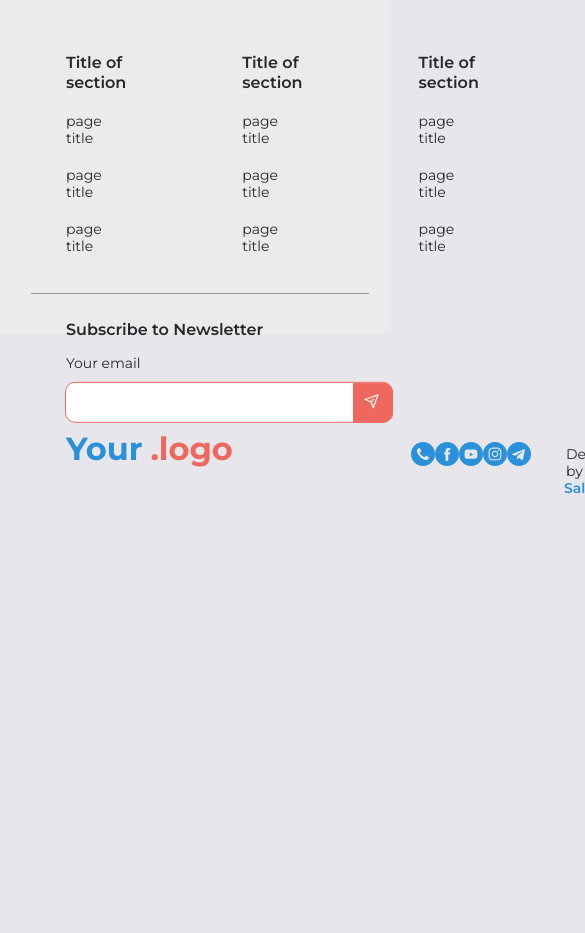
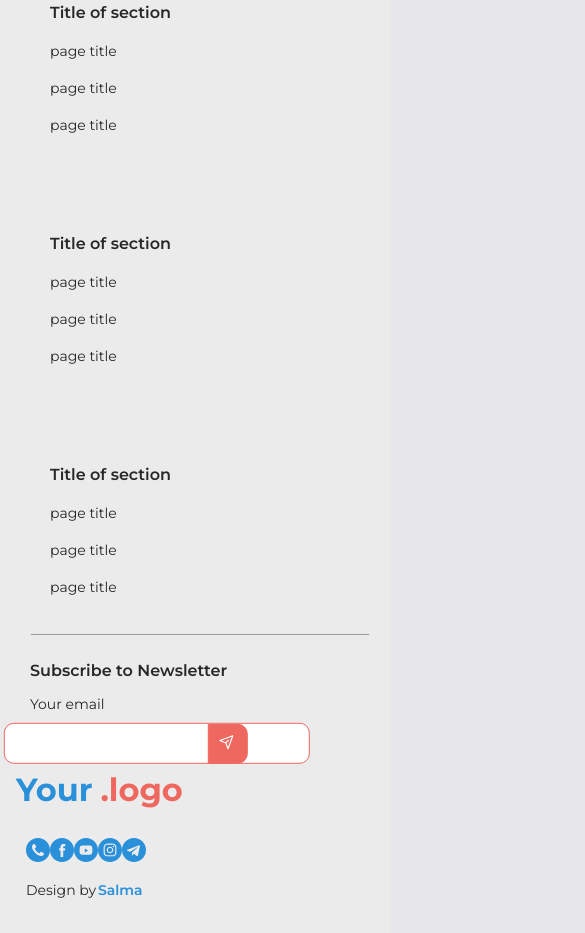
Before and after one commit to Devsalmasaeed/Hotel-Booking-app, a plain HTML site: page index.html in a window 390 px wide. Shown: the part 5614-6547 px from the top of the page, 585 px wide, since content can reach past the window. Before the commit the page ends 6111 px from the top, so only its background shows below. Drawn offline with Linux system fonts and the light colour scheme.

Commit message:
add media query

```diff
--- a/styles.css
+++ b/styles.css
@@ -783,9 +783,8 @@ span {
     .apartment {
         /* background-image: url(assets/Rectangle\ 5\ \(1\).png); */
         height: 350px;
-        background-size: cover;
-        background-repeat: no-repeat;
-        border-radius: 10;
+        /* background-size: cover;
+        background-repeat: no-repeat; */
         margin: 0px 0px 0px -10px;
         width: 320px;
     }
@@ -828,4 +827,41 @@ span {
     .logo {
         margin-left: -50px;
     }
+    #postContainer {
+        margin-left: 0;
+    }
+    #titleContainer {
+        flex-direction: column;
+    }
+    .title {
+        height: 950px;
+    }
+    .title-page {
+        margin-top: 0;
+        margin-left: 0;
+    }
+    .more-news {
+        width: 90%;
+        transform: translateX(-20%);
+    }
+    .vec {
+        transform: translateX(-210%);
+    }
+    .news h1 {
+        margin-left: -20px;
+    }
+    .news p {
+        margin-left: -20px;
+    }
+    .social h1 {
+        margin-left: -50px;
+    }
+    .links {
+        margin-left: -40px;
+        margin-top: 130px;
+    }
+    .designer {
+        margin-left: -40px;
+        margin-top: 20px;
+    }
 }
```
